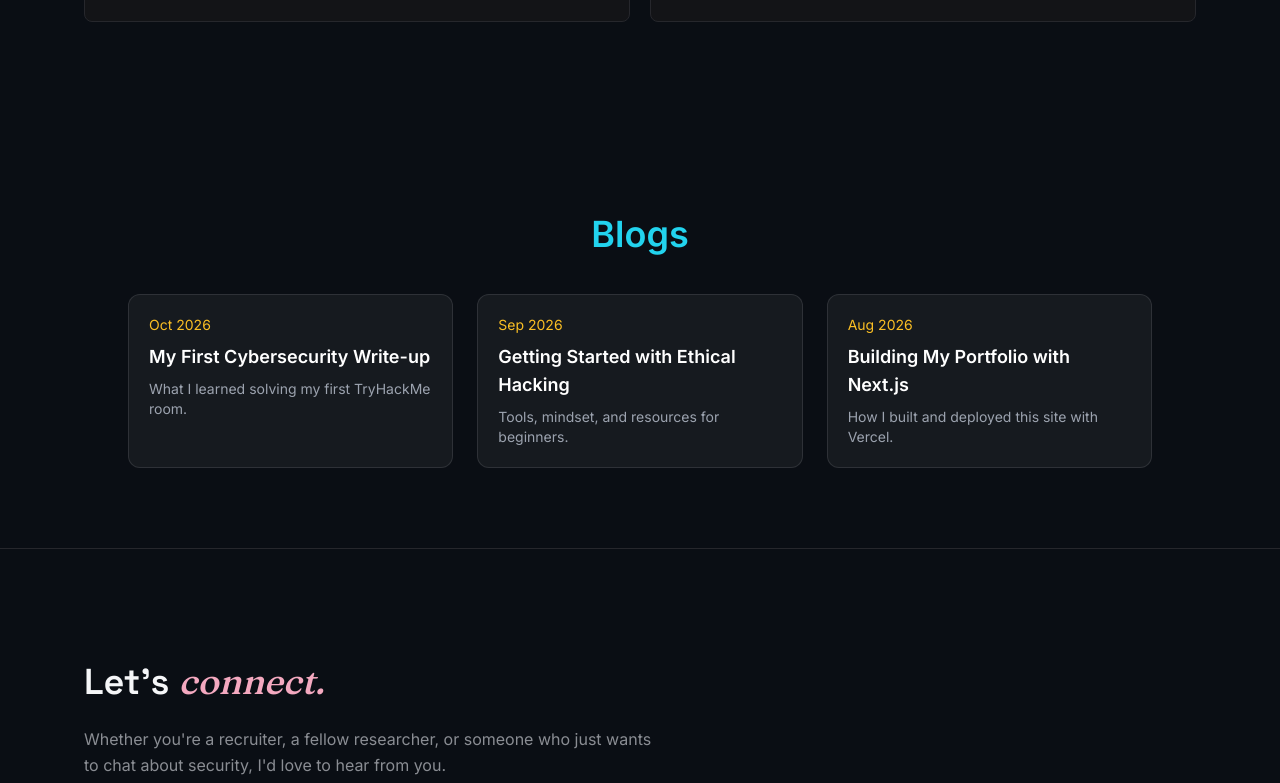
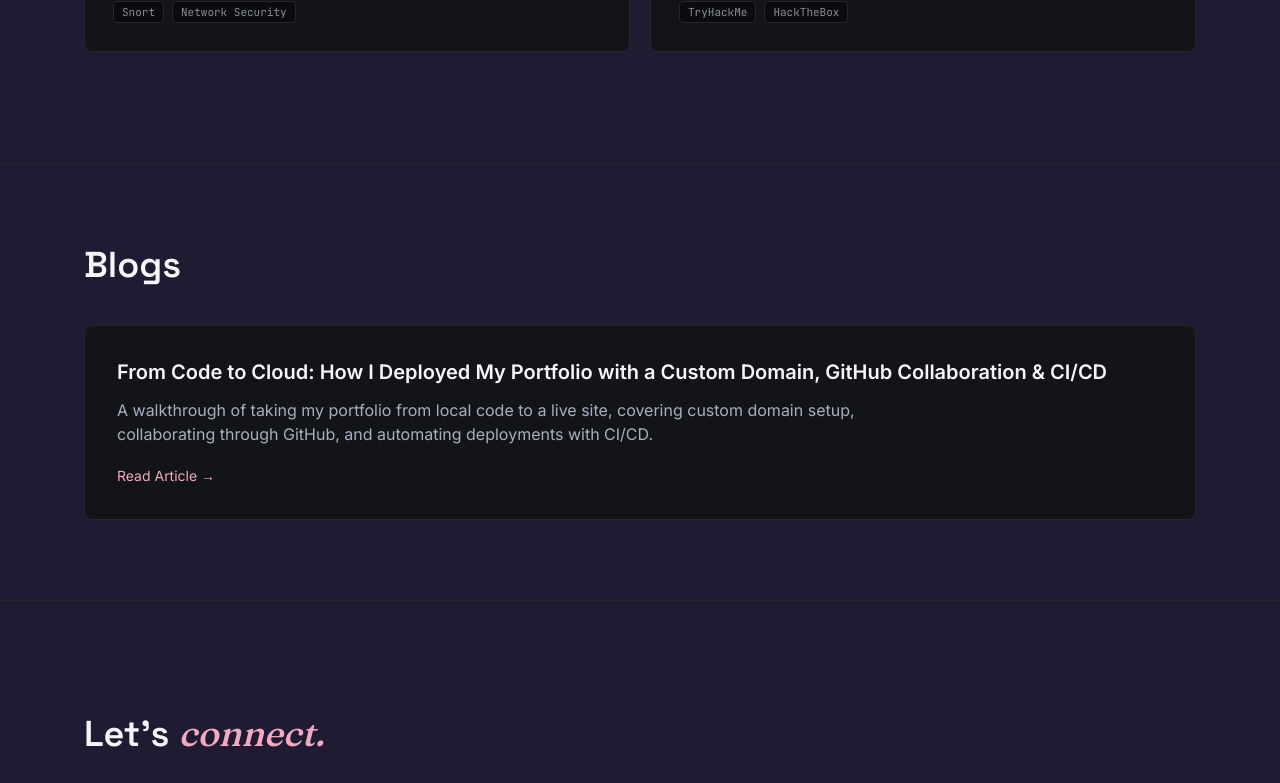
Before and after one commit to A4kriti/Aakriti_Portfolio, a Next.js app: page / in a window 1280 px wide. Shown: the part 2890-3673 px from the top of the page. Built offline with nearby package versions, Linux system fonts and the light colour scheme.

Commit message:
Improve Blog section

```diff
--- a/app/globals.css
+++ b/app/globals.css
@@ -7,48 +7,48 @@ html {
 }
 
 body {
-  background-color: #0A0E14;
-  color: #E6EDF3;
+  background-color: #1E1B33;
+  color: #F4F2FC;
 }
 
 ::selection {
-  background: #5B9DFF;
-  color: #0A0E14;
+  background: #F4A9C0;
+  color: #1E1B33;
 }
 
-/* thin custom scrollbar to match terminal aesthetic */
+/* thin custom scrollbar to match the new theme */
 ::-webkit-scrollbar {
   width: 10px;
 }
 ::-webkit-scrollbar-track {
-  background: #0A0E14;
+  background: #1E1B33;
 }
 ::-webkit-scrollbar-thumb {
-  background: #232B38;
-  border: 2px solid #0A0E14;
+  background: #413D66;
+  border: 2px solid #1E1B33;
   border-radius: 6px;
 }
 ::-webkit-scrollbar-thumb:hover {
-  background: #2E9C93;
+  background: #B9A6F2;
 }
 
 .command-label {
   font-family: var(--font-mono);
   font-size: 0.8rem;
   letter-spacing: 0.02em;
-  color: #5B9DFF;
+  color: #F4A9C0;
 }
 
 .command-label::before {
   content: "$ ";
-  color: #7A8699;
+  color: #BDB9D6;
 }
 
 .section-num {
   font-family: var(--font-mono);
   font-size: 0.8rem;
   letter-spacing: 0.08em;
-  color: #8A8A85;
+  color: #BDB9D6;
 }
 
 @media (prefers-reduced-motion: reduce) {
--- a/components/Blogs.tsx
+++ b/components/Blogs.tsx
@@ -1,45 +1,50 @@
+const PINK = "#F4A9C0";
+const SUMMARY = "#A7B0C0";
+
 const posts = [
   {
-    title: "My First Cybersecurity Write-up",
-    date: "Oct 2026",
-    summary: "What I learned solving my first TryHackMe room.",
-    link: "#",
-  },
-  {
-    title: "Getting Started with Ethical Hacking",
-    date: "Sep 2026",
-    summary: "Tools, mindset, and resources for beginners.",
-    link: "#",
-  },
-  {
-    title: "Building My Portfolio with Next.js",
-    date: "Aug 2026",
-    summary: "How I built and deployed this site with Vercel.",
-    link: "#",
+    title: "From Code to Cloud: How I Deployed My Portfolio with a Custom Domain, GitHub Collaboration & CI/CD",
+    summary:
+      "A walkthrough of taking my portfolio from local code to a live site, covering custom domain setup, collaborating through GitHub, and automating deployments with CI/CD.",
+    link: "https://medium.com/@krtbastola/from-code-to-cloud-how-i-deployed-my-portfolio-with-a-custom-domain-github-collaboration-ci-cd-ce7fd2e6b31b",
   },
 ];
 
 export default function Blogs() {
   return (
-    <section id="blogs" className="px-6 py-20">
-      <h2 className="mb-10 text-center text-3xl font-bold text-cyan-400 md:text-4xl">
+    <section id="blogs" className="relative border-t border-line py-20">
+      <div className="mx-auto max-w-6xl px-5">
+        <h2 className="mb-10 font-display text-3xl font-semibold text-ink sm:text-4xl">
           Blogs
         </h2>
 
-      <div className="mx-auto grid max-w-5xl gap-6 md:grid-cols-3">
+        <div className="grid gap-6">
           {posts.map((post) => (
             <a
-            key={post.title}
+              key={post.link}
               href={post.link}
-            className="rounded-xl border border-white/10 bg-white/5 p-5 transition hover:border-cyan-400"
+              target="_blank"
+              rel="noopener noreferrer"
+              className="rounded-lg border border-line bg-panel p-6 text-left transition-colors hover:border-[#F4A9C0]/60 md:p-8"
             >
-            <p className="text-sm text-amber-400">{post.date}</p>
-            <h3 className="mt-2 text-lg font-semibold text-white">
+              <h3 className="text-lg font-semibold text-ink md:text-xl">
                 {post.title}
               </h3>
-            <p className="mt-2 text-sm text-gray-400">{post.summary}</p>
+              <p
+                className="mt-3 max-w-3xl text-sm leading-relaxed md:text-base"
+                style={{ color: SUMMARY }}
+              >
+                {post.summary}
+              </p>
+              <span
+                className="mt-5 inline-block text-sm"
+                style={{ color: PINK }}
+              >
+                Read Article →
+              </span>
             </a>
           ))}
+        </div>
       </div>
     </section>
   );
--- a/components/Contact.tsx
+++ b/components/Contact.tsx
@@ -7,7 +7,7 @@ import { Mail, Terminal, Send, CheckCircle2 } from "lucide-react";
 
 gsap.registerPlugin(ScrollTrigger);
 
-// cat theme colors (Hero jastai)
+
 const PINK = "#F4A9C0";
 const LILAC = "#B9A6F2";
 const EYE = "#7EC8F0";
@@ -16,7 +16,7 @@ const CONTACT_EMAIL = "krtbastola@gmail.com";
 const COOLDOWN_MS = 30_000;
 const TIMEOUT_MS = 10_000;
 
-// LinkedIn logo: lucide ma depend nagarne gari seedhai SVG
+
 function LinkedInIcon({ size = 18 }: { size?: number }) {
   return (
     <svg
--- a/components/Skills.tsx
+++ b/components/Skills.tsx
@@ -35,7 +35,7 @@ const TECHNICAL = [
     emoji: "🖥️",
     title: "Programming",
     desc: "Writing scripts and tools to automate security tasks, analyze data, and understand vulnerable code.",
-    tags: ["Python", "Bash", "C", "JavaScript"],
+    tags: ["Python", "Bash", "C", "JavaScript", "Next.js", "React", "Tailwind"],
   },
 ];
 
```
Lines whose indentation alone changed are shown as unchanged.
